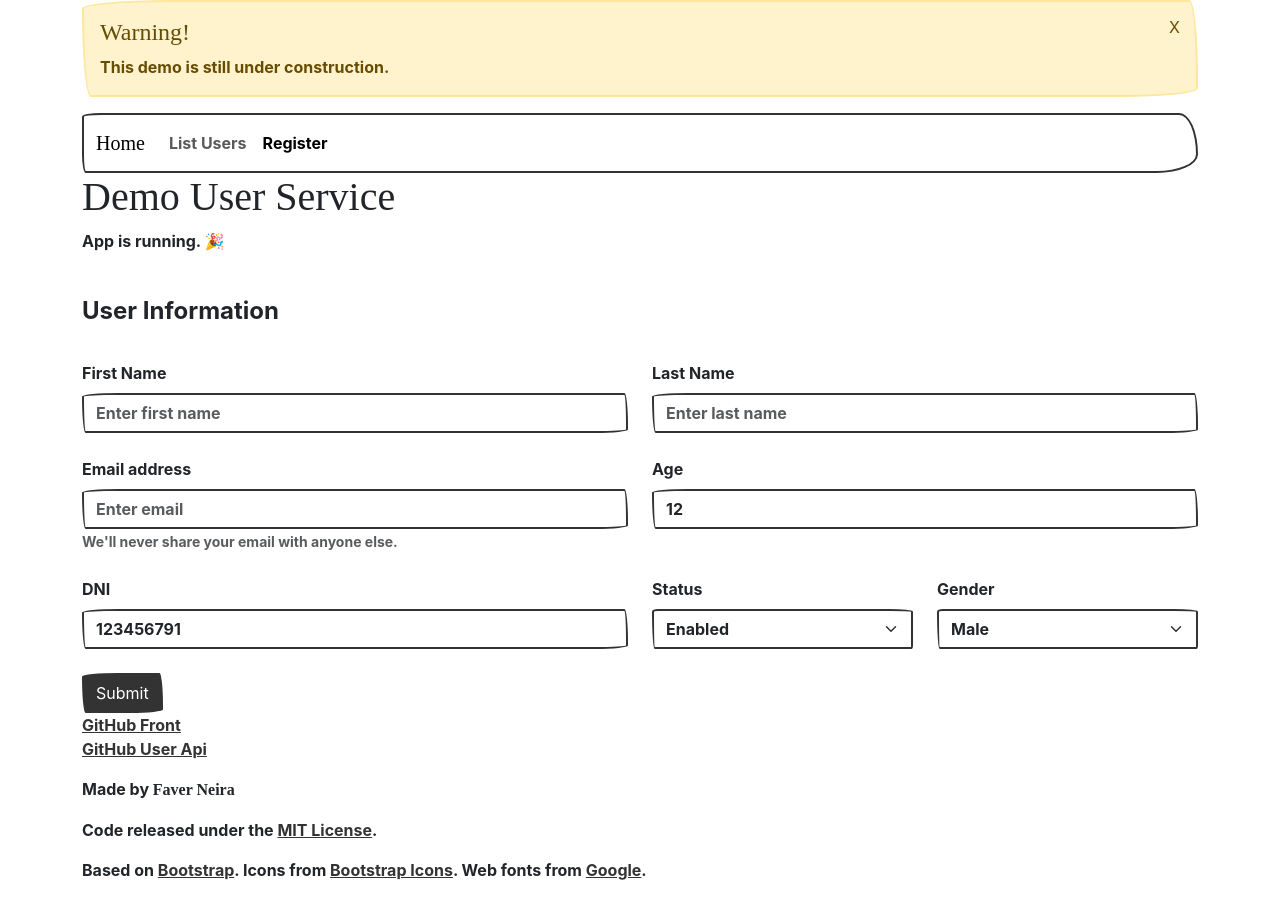
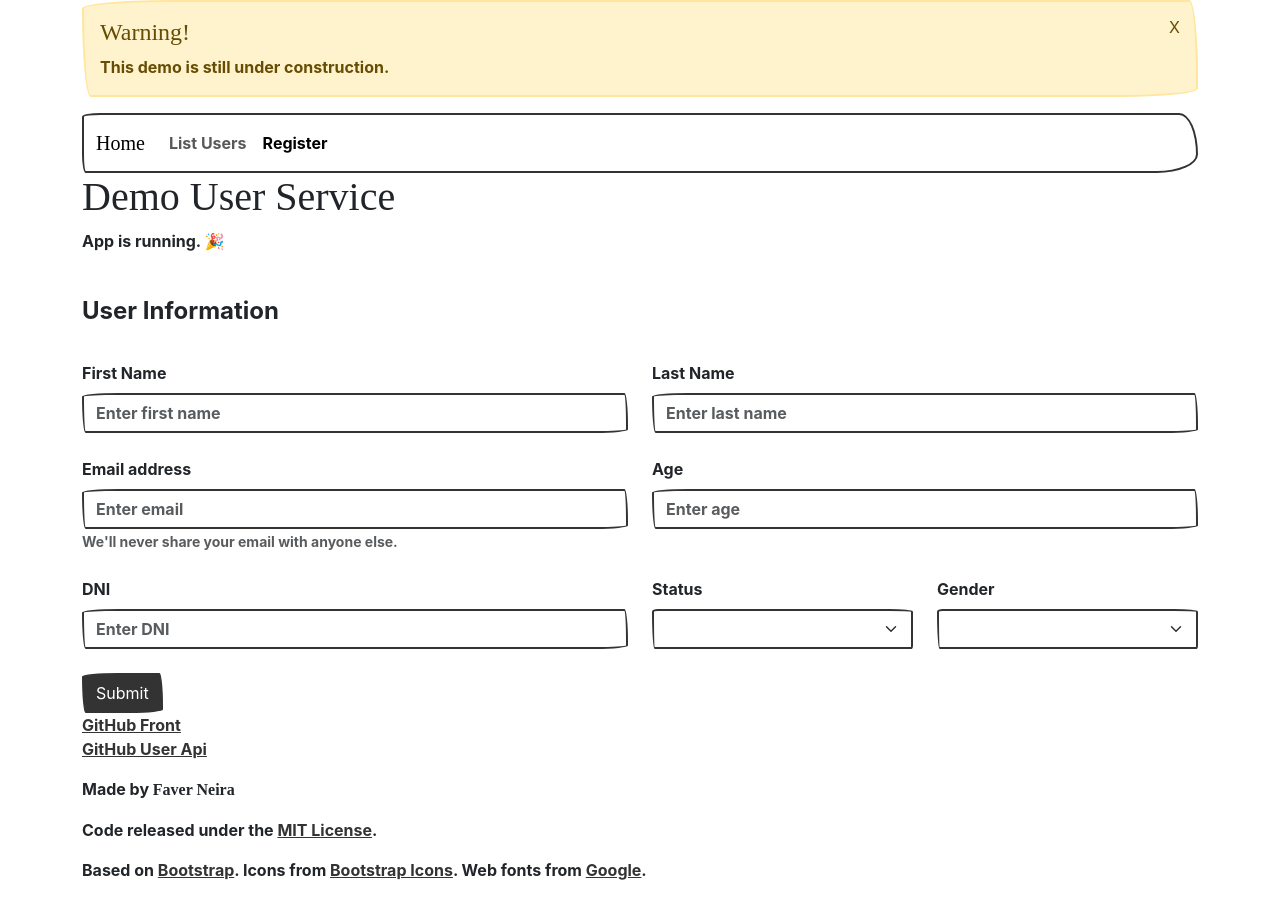
Before and after one commit to fxneiram/demo_angular, an Angular app: page /users/register in a window 1280 px wide. Built offline with nearby package versions, Linux system fonts and the light colour scheme; a web font is replaced by a local one.

Commit message:
Register

```diff
--- a/src/app/users/register/register.component.html
+++ b/src/app/users/register/register.component.html
@@ -1,41 +1,41 @@
-<form>
+<form (ngSubmit)="onSubmit()" #userForm="ngForm">
   <fieldset>
     <legend class="mt-4">User Information</legend>
 
     <div class="row">
       <div class="col-md-6">
         <label for="firstName" class="form-label mt-4">First Name</label>
-        <input type="text" class="form-control" id="firstName" placeholder="Enter first name" required>
+        <input type="text" class="form-control" id="firstName" placeholder="Enter first name" [(ngModel)]="user.first_name" name="firstName" required>
       </div>
 
       <div class="col-md-6">
         <label for="lastName" class="form-label mt-4">Last Name</label>
-        <input type="text" class="form-control" id="lastName" placeholder="Enter last name" required>
+        <input type="text" class="form-control" id="lastName" placeholder="Enter last name" [(ngModel)]="user.last_name" name="lastName" required>
       </div>
     </div>
 
     <div class="row mt-4">
       <div class="col-md-6">
         <label for="email" class="form-label">Email address</label>
-        <input type="email" class="form-control" id="email" aria-describedby="emailHelp" placeholder="Enter email" required>
-        <small id="emailHelp" class="form-text text-muted">We'll never share your email with anyone else.</small>
+        <input type="email" class="form-control" id="email" placeholder="Enter email" [(ngModel)]="user.email" name="email" required>
+        <small class="form-text text-muted">We'll never share your email with anyone else.</small>
       </div>
 
       <div class="col-md-6">
         <label for="age" class="form-label">Age</label>
-        <input type="number" class="form-control" id="age" placeholder="Enter age" value="12" min="1" required>
+        <input type="number" class="form-control" id="age" placeholder="Enter age" [(ngModel)]="user.age" name="age" min="1" required>
       </div>
     </div>
 
     <div class="row mt-4">
       <div class="col-md-6">
         <label for="dni" class="form-label">DNI</label>
-        <input type="text" class="form-control" id="dni" placeholder="Enter DNI" value="123456791" required>
+        <input type="text" class="form-control" id="dni" placeholder="Enter DNI" [(ngModel)]="user.dni" name="dni" required>
       </div>
 
       <div class="col-md-3">
         <label for="status" class="form-label">Status</label>
-        <select class="form-select" id="status" required>
+        <select class="form-select" id="status" [(ngModel)]="user.status" name="status" required>
           <option value="enabled" selected>Enabled</option>
           <option value="disabled">Disabled</option>
         </select>
@@ -43,7 +43,7 @@
 
       <div class="col-md-3">
         <label for="gender" class="form-label">Gender</label>
-        <select class="form-select" id="gender" required>
+        <select class="form-select" id="gender" [(ngModel)]="user.gender" name="gender" required>
           <option value="Male" selected>Male</option>
           <option value="Female">Female</option>
           <option value="Other">Other</option>
--- a/src/app/users/register/register.component.ts
+++ b/src/app/users/register/register.component.ts
@@ -1,12 +1,24 @@
 import { Component } from '@angular/core';
+import {DtoUser, UsersService} from '../../core/modules/openapi';
+import {FormsModule} from '@angular/forms';
 
 @Component({
   selector: 'app-register',
   standalone: true,
-  imports: [],
+  imports: [
+    FormsModule
+  ],
   templateUrl: './register.component.html',
   styleUrl: './register.component.scss'
 })
 export class RegisterComponent {
+  user: DtoUser = {} as DtoUser;
 
+  constructor(private usersService: UsersService) {}
+
+  onSubmit() {
+    this.usersService.apiV1UsersPost("123456789", this.user).subscribe((data: DtoUser) => {
+      console.log(data);
+    });
+  }
 }
```
